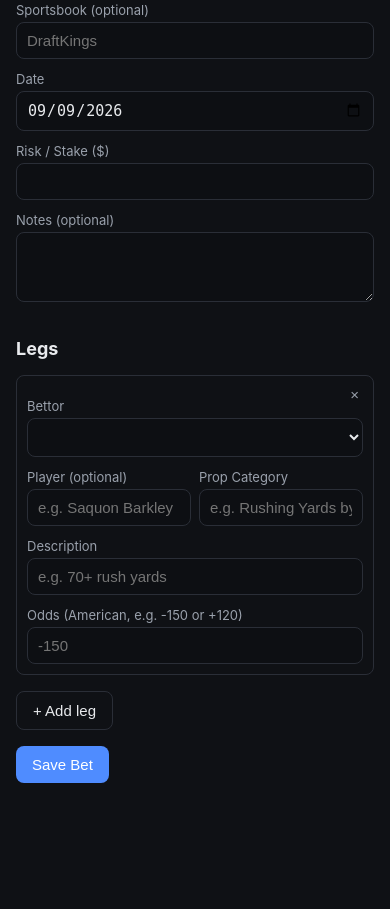
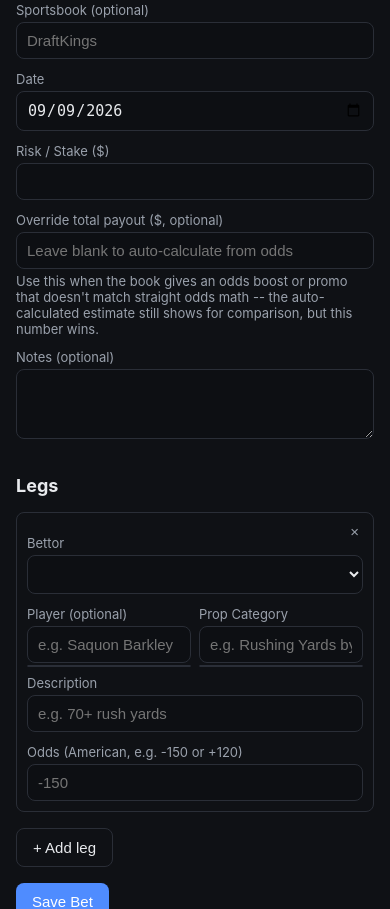
Before and after one commit to TiKilleen/gfdparlay, a Flask app: page /bets/new in a window 390 px wide. Shown: the part 363-1272 px from the top of the page. Before the commit the page ends 1146 px from the top, so only its background shows below. Run offline with Flask 3, Linux system fonts and the light colour scheme; lists and menus that the app fills with data are empty.

Commit message:
Fix mobile player autocomplete, add payout override, surface grading
- Player/prop-category autocomplete was backed by <datalist>, which iOS
  Safari silently doesn't render -- replaced with a hand-rolled JS
  autocomplete so the imported player roster is actually usable on the
  phone this form gets used on during games.
- Add to_win_override: sportsbook odds boosts/promos don't follow plain
  odds math, so a manually-entered actual payout now overrides the
  odds-derived estimate for both the pre-grade estimate and the profit
  computed at grading time. Editable before or after grading.
- Grading existed but was undiscoverable -- add a "needs grading" panel
  to the dashboard and an inline cue on the bets list.

Co-Authored-By: Claude Sonnet 5 <noreply@anthropic.com>

```diff
--- a/app.py
+++ b/app.py
@@ -58,6 +58,12 @@ def func_lower_eq(column, value):
     return db.func.lower(column) == value.lower()
 
 
+def parse_optional_decimal(raw_value):
+    if raw_value is None or not raw_value.strip():
+        return None
+    return Decimal(raw_value)
+
+
 def register_routes(app):
     @app.get("/health")
     def health():
@@ -65,8 +71,14 @@ def register_routes(app):
 
     @app.get("/")
     def dashboard():
+        pending_bets = (
+            Bet.query.filter_by(result="pending")
+            .order_by(Bet.placed_date)
+            .all()
+        )
         return render_template(
             "dashboard.html",
+            pending_bets=pending_bets,
             group_players=analytics.player_leaderboard(is_group_bet=True),
             group_bettors=analytics.bettor_scoreboard(is_group_bet=True),
             group_categories=analytics.category_breakdown(is_group_bet=True),
@@ -109,6 +121,7 @@ def register_routes(app):
             bet_type_id = int(form["bet_type_id"])
             placed_date = date.fromisoformat(form["placed_date"])
             risk_amount = Decimal(form["risk_amount"])
+            to_win_override = parse_optional_decimal(form.get("to_win_override"))
         except (KeyError, ValueError, InvalidOperation):
             abort(400, "Missing or invalid bet fields")
 
@@ -130,6 +143,7 @@ def register_routes(app):
             risk_amount=risk_amount,
             notes=form.get("notes") or None,
             is_parlay=len(bettor_ids) > 1,
+            to_win_override=to_win_override,
         )
 
         leg_odds = []
@@ -167,6 +181,22 @@ def register_routes(app):
                 leg.result = result
 
         bet.result, bet.profit = compute_bet_outcome(bet)
+        db.session.commit()
+        return redirect(url_for("bet_detail", bet_id=bet.id))
+
+    @app.post("/bets/<int:bet_id>/override")
+    def bet_override(bet_id):
+        bet = Bet.query.get_or_404(bet_id)
+        try:
+            bet.to_win_override = parse_optional_decimal(request.form.get("to_win_override"))
+        except InvalidOperation:
+            abort(400, "Invalid override amount")
+
+        # A pending bet has no result yet to recompute; a graded one needs
+        # its stored profit refreshed immediately so it reflects the new
+        # override rather than waiting for a re-grade that may never happen.
+        if bet.result != "pending":
+            bet.result, bet.profit = compute_bet_outcome(bet)
         db.session.commit()
         return redirect(url_for("bet_detail", bet_id=bet.id))
 
--- a/models.py
+++ b/models.py
@@ -62,6 +62,11 @@ class Bet(db.Model):
     placed_date = db.Column(db.Date, nullable=False, default=date.today)
     risk_amount = db.Column(db.Numeric(10, 2), nullable=False)
     to_win_amount = db.Column(db.Numeric(10, 2), nullable=True)
+    # Sportsbooks apply odds boosts/promos that don't match straight odds
+    # math -- when set, this is what actually gets paid out on a win,
+    # overriding the odds-derived to_win_amount above (which stays intact
+    # as the "what plain math says" reference figure).
+    to_win_override = db.Column(db.Numeric(10, 2), nullable=True)
     profit = db.Column(db.Numeric(10, 2), nullable=True)
     result = db.Column(db.String(10), nullable=False, default="pending")
     notes = db.Column(db.Text, nullable=True)
--- a/static/leg_form.js
+++ b/static/leg_form.js
@@ -10,6 +10,7 @@ document.addEventListener("DOMContentLoaded", function () {
     clone.querySelector(".remove-leg").addEventListener("click", function (e) {
       e.target.closest(".leg-row").remove();
     });
+    clone.querySelectorAll("[data-autocomplete]").forEach(attachAutocomplete);
     legsContainer.appendChild(clone);
   }
 
@@ -23,3 +24,46 @@ document.addEventListener("DOMContentLoaded", function () {
   // Apply the default for whatever bet type is selected on page load.
   betTypeSelect.dispatchEvent(new Event("change"));
 });
+
+// Native <datalist> suggestions don't render on iOS Safari, which is the
+// primary device this form gets used on (game-day, one-handed) -- so
+// autocomplete is hand-rolled here instead of relying on the browser.
+function attachAutocomplete(input) {
+  const options = (window.AUTOCOMPLETE_OPTIONS || {})[input.dataset.autocomplete] || [];
+  const list = input.parentElement.querySelector(".autocomplete-list");
+
+  function render(matches) {
+    list.innerHTML = "";
+    if (!matches.length) {
+      list.hidden = true;
+      return;
+    }
+    matches.slice(0, 8).forEach(function (name) {
+      const item = document.createElement("div");
+      item.className = "autocomplete-item";
+      item.textContent = name;
+      item.addEventListener("mousedown", function (e) {
+        e.preventDefault(); // fires before input's blur would hide the list
+        input.value = name;
+        list.hidden = true;
+      });
+      list.appendChild(item);
+    });
+    list.hidden = false;
+  }
+
+  input.addEventListener("input", function () {
+    const query = input.value.trim().toLowerCase();
+    if (!query) {
+      list.hidden = true;
+      return;
+    }
+    render(options.filter((name) => name.toLowerCase().includes(query)));
+  });
+
+  input.addEventListener("blur", function () {
+    setTimeout(function () {
+      list.hidden = true;
+    }, 150);
+  });
+}
--- a/static/style.css
+++ b/static/style.css
@@ -147,6 +147,35 @@ button.secondary, .btn.secondary {
   gap: 8px;
 }
 
+.autocomplete-field {
+  position: relative;
+}
+
+.autocomplete-list {
+  position: absolute;
+  top: 100%;
+  left: 0;
+  right: 0;
+  z-index: 20;
+  background: #14161c;
+  border: 1px solid var(--border);
+  border-radius: 8px;
+  margin-top: 2px;
+  max-height: 220px;
+  overflow-y: auto;
+}
+
+.autocomplete-item {
+  padding: 10px 12px;
+  font-size: 14px;
+  cursor: pointer;
+}
+
+.autocomplete-item:hover,
+.autocomplete-item:active {
+  background: #1d2028;
+}
+
 .checkbox-row {
   display: flex;
   align-items: center;
--- a/templates/bets_form.html
+++ b/templates/bets_form.html
@@ -36,6 +36,10 @@
   <label>Risk / Stake ($)</label>
   <input type="number" step="0.01" min="0" name="risk_amount" required>
 
+  <label>Override total payout ($, optional)</label>
+  <input type="number" step="0.01" min="0" name="to_win_override" placeholder="Leave blank to auto-calculate from odds">
+  <p style="margin:4px 0 0; color: var(--muted); font-size: 13px">Use this when the book gives an odds boost or promo that doesn't match straight odds math -- the auto-calculated estimate still shows for comparison, but this number wins.</p>
+
   <label>Notes (optional)</label>
   <textarea name="notes"></textarea>
 
@@ -56,13 +60,15 @@
       {% endfor %}
     </select>
     <div class="leg-grid">
-      <div>
+      <div class="autocomplete-field">
         <label>Player (optional)</label>
-        <input list="player-options" name="leg_player_name" placeholder="e.g. Saquon Barkley">
+        <input name="leg_player_name" placeholder="e.g. Saquon Barkley" data-autocomplete="player" autocomplete="off">
+        <div class="autocomplete-list"></div>
       </div>
-      <div>
+      <div class="autocomplete-field">
         <label>Prop Category</label>
-        <input list="category-options" name="leg_prop_category" required placeholder="e.g. Rushing Yards by RB">
+        <input name="leg_prop_category" required placeholder="e.g. Rushing Yards by RB" data-autocomplete="category" autocomplete="off">
+        <div class="autocomplete-list"></div>
       </div>
     </div>
     <label>Description</label>
@@ -72,12 +78,11 @@
   </div>
 </template>
 
-<datalist id="player-options">
-  {% for name in player_names %}<option value="{{ name }}">{% endfor %}
-</datalist>
-<datalist id="category-options">
-  {% for name in category_names %}<option value="{{ name }}">{% endfor %}
-</datalist>
-
+<script>
+  window.AUTOCOMPLETE_OPTIONS = {
+    player: {{ player_names|tojson }},
+    category: {{ category_names|tojson }}
+  };
+</script>
 <script src="{{ url_for('static', filename='leg_form.js') }}"></script>
 {% endblock %}
--- a/templates/bets_list.html
+++ b/templates/bets_list.html
@@ -30,7 +30,9 @@
       <td class="{{ 'win' if bet.profit and bet.profit > 0 else ('loss' if bet.profit and bet.profit < 0 else '') }}">
         {{ bet.profit|money }}
       </td>
-      <td class="{{ bet.result }}">{{ bet.result }}</td>
+      <td class="{{ bet.result }}">
+        {{ bet.result }}{% if bet.result == "pending" %} &middot; <span style="color: var(--accent)">grade &rarr;</span>{% endif %}
+      </td>
     </tr>
     {% else %}
     <tr><td colspan="7" style="color: var(--muted)">No bets yet -- <a href="{{ url_for('bets_new') }}">add one</a>.</td></tr>
```
Also changed, not shown: migrations/versions/33ffa62aed8f_add_to_win_override.py (added, +32 -0 lines), odds.py (+10 -1 lines), templates/bets_detail.html (+27 -2 lines), templates/dashboard.html (+13 -0 lines).
